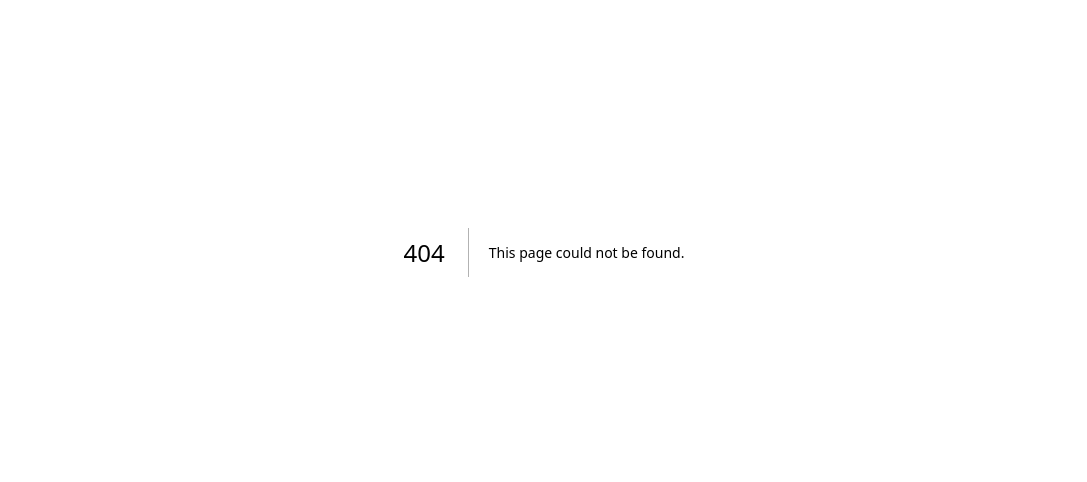
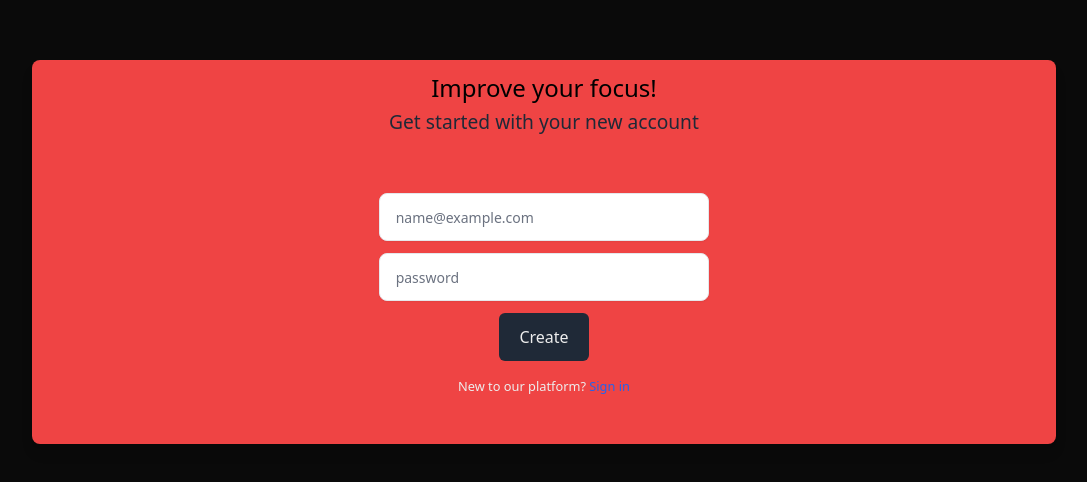
Before and after one commit to lucastashan/improved-focus, a Next.js app: page /sign-up in a window 1280 px wide. Before the commit this address had no page. Shown: the part 148-630 px from the top of the page, without its empty margins (96-1183 px from the left). Built offline with nearby package versions, Linux system fonts and the light colour scheme; no server answers.

Commit message:
[wip] add sign up page

```diff
--- a/app/(login)/login.tsx
+++ b/app/(login)/login.tsx
@@ -2,19 +2,20 @@
 
 import { Container, Input, Button } from '@/components'
 import { createClient } from '@supabase/supabase-js'
-// import Link from 'next/link'
+import Link from 'next/link'
 import { useState } from 'react'
 
 const supabaseUrl = process.env.NEXT_PUBLIC_SUPABASE_URL!
 const supabaseKey = process.env.NEXT_PUBLIC_SUPABASE_ANON_KEY!
 const supabase = createClient(supabaseUrl, supabaseKey)
 
-export function Login() {
+export function Login({ mode = 'signin' }: { mode?: 'signin' | 'signup' }) {
   const [email, setEmail] = useState('')
   const [password, setPassword] = useState('')
 
   const handleSubmit = async (e: React.FormEvent<HTMLFormElement>) => {
     e.preventDefault()
+    if (mode === 'signin') {
       const { data, error } = await supabase.auth.signInWithPassword({
         email,
         password,
@@ -25,6 +26,18 @@ export function Login() {
         console.log(data)
         window.location.href = '/'
       }
+    } else {
+      const { data, error } = await supabase.auth.signUp({
+        email,
+        password,
+      })
+      if (error) {
+        console.error('Error signing up:', error)
+      } else {
+        console.log(data)
+        window.location.href = '/'
+      }
+    }
   }
 
   return (
@@ -32,7 +45,9 @@ export function Login() {
       <div className="col-start-2 row-start-1 text-center text-2xl">
         <h1 className="mt-3 text-black">Improve your focus!</h1>
         <small className="text-gray-800">
-          sign in to continue to your account
+          {mode === 'signin'
+            ? 'sign in to continue to your account'
+            : 'Get started with your new account'}
         </small>
       </div>
       <form
@@ -56,19 +71,19 @@ export function Login() {
           onChange={(e) => setPassword(e.target.value)}
         />
         <Button
-          label="Login"
+          label={mode === 'signin' ? 'Login' : 'Create'}
           style="bg-gray-800 h-12 px-5 hover:bg-gray-900"
           type="submit"
         />
         <div>
           <small>
             New to our platform?{' '}
-            <a className="text-blue-600 hover:text-blue-500">
-              Create an account
-            </a>
-            {/* <Link href={'/'} className="text-blue-600 hover:text-blue-500">
-              Create an account
-            </Link> */}
+            <Link
+              href={mode === 'signin' ? '/sign-up' : '/sign-in'}
+              className="text-blue-600 hover:text-blue-500"
+            >
+              {mode === 'signin' ? 'Create an account' : 'Sign in'}
+            </Link>
           </small>
         </div>
       </form>
--- /dev/null
+++ b/app/(login)/sign-up/page.tsx
@@ -0,0 +1,5 @@
+import { Login } from '../login'
+
+export default function SignUpPage() {
+  return <Login mode="signup" />
+}
```
Lines whose indentation alone changed are shown as unchanged.
